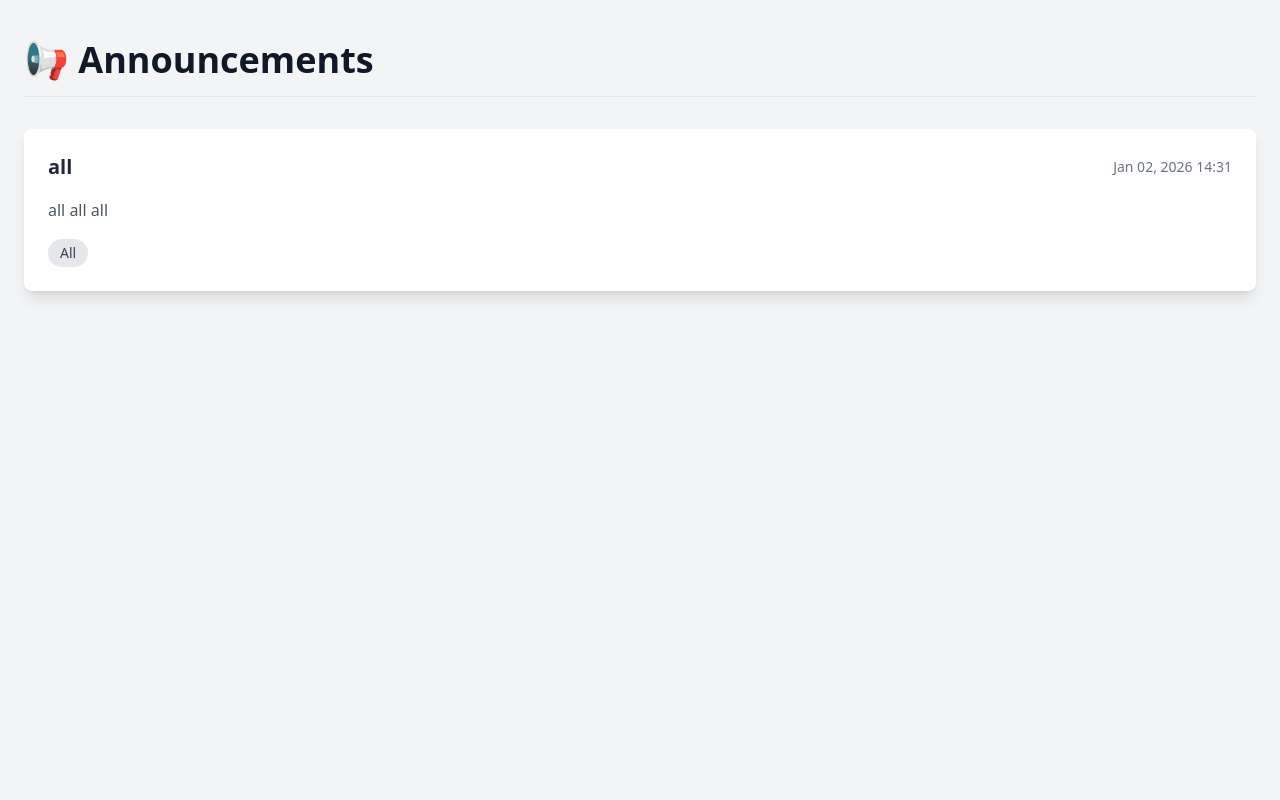
After one commit to jowjops/joseSenior, a Django app: page /announcements/ in a window 1280 px wide. The commit adds this page. Run offline with Django 5.2, Linux system fonts and the light colour scheme; data comes from the database, SQL or seed files in the repository; both versions use the stored data as it was after the commit; some libraries are stand-ins or nearby versions.

Commit message:
adding the announcment system

```diff
--- a/core/admin.py
+++ b/core/admin.py
@@ -1,6 +1,6 @@
 from django.contrib import admin
-
-# Register your models here.
+from .models import Announcement
 from .models import LatestNews
 
 admin.site.register(LatestNews)
+admin.site.register(Announcement)
--- a/core/models.py
+++ b/core/models.py
@@ -10,3 +10,17 @@ class LatestNews(models.Model):
 
     def __str__(self):
         return self.title
+
+class Announcement(models.Model):
+    ANNOUNCEMENT_FOR_CHOICES = [
+        ('All', 'All Users'),
+        ('Students', 'Students Only'),
+        ('Teachers', 'Teachers Only'),
+        ]
+    title = models.CharField(max_length=200)
+    content = models.TextField()
+    published_date = models.DateTimeField(auto_now_add=True)
+    announcment_for = models.CharField(max_length=50, default='All',null=True, blank=True, choices=ANNOUNCEMENT_FOR_CHOICES)
+
+    def __str__(self):
+        return self.title
--- a/core/urls.py
+++ b/core/urls.py
@@ -9,4 +9,5 @@ urlpatterns = [
     path('students/<int:pk>/increase_absence/', views.increase_absence, name='increase_absence'),
     path('students/<int:pk>/decrease_absence/', views.decrease_absence, name='decrease_absence'),
     path('students/<int:pk>/manage_absence/', views.manage_absence, name='manage_absence'),
+    path('announcements/', views.announcement_list, name='announcement_list'),
 ]
--- a/core/views.py
+++ b/core/views.py
@@ -5,6 +5,7 @@ from django.shortcuts import render
 from users.decorators import teacher_or_admin_required
 from django.shortcuts import get_object_or_404, redirect
 from users.models import StudentProfile
+from .models import Announcement
 
 
 def home(request):
@@ -34,3 +35,8 @@ def decrease_absence(request, pk):
     if student.absence_value > 0: student.absence_value -= 1
     student.save()
     return redirect('students_by_class')
+
+
+def announcement_list(request):
+    announcements = Announcement.objects.order_by('-published_date')
+    return render(request, 'announcements.html', {'announcements': announcements})
--- /dev/null
+++ b/templates/announcements.html
@@ -0,0 +1,78 @@
+<!DOCTYPE html>
+<html lang="en">
+<head>
+  <meta charset="UTF-8">
+  <meta name="viewport" content="width=device-width, initial-scale=1.0">
+  <title>Announcements</title>
+  <script src="https://cdn.tailwindcss.com"></script>
+</head>
+<body class="bg-gray-100 min-h-screen">
+
+  <div class="container mx-auto px-6 py-10">
+    <!-- Header -->
+    <h1 class="text-4xl font-bold text-gray-900 mb-8 border-b pb-4">
+      📢 Announcements
+    </h1>
+
+    {% if announcements %}
+  <div class="space-y-6">
+    {% for announcement in announcements %}
+      {% if announcement.announcment_for == 'All' %}
+        <!-- Show to everyone -->
+        <div class="bg-white shadow-lg rounded-lg p-6 hover:shadow-xl transition-shadow duration-300">
+          <div class="flex items-center justify-between mb-4">
+            <h2 class="text-xl font-semibold text-gray-800">{{ announcement.title }}</h2>
+            <span class="text-sm text-gray-500">
+              {{ announcement.published_date|date:"M d, Y H:i" }}
+            </span>
+          </div>
+          <p class="text-gray-600 leading-relaxed mb-4">
+            {{ announcement.content }}
+          </p>
+          <span class="inline-block text-sm font-medium px-3 py-1 rounded-full bg-gray-200 text-gray-700">
+            {{ announcement.announcment_for }}
+          </span>
+        </div>
+      {% elif announcement.announcment_for == 'Teachers' and user.teacherprofile_profile %}
+        <!-- Show only to teachers -->
+        <div class="bg-white shadow-lg rounded-lg p-6 hover:shadow-xl transition-shadow duration-300">
+          <div class="flex items-center justify-between mb-4">
+            <h2 class="text-xl font-semibold text-gray-800">{{ announcement.title }}</h2>
+            <span class="text-sm text-gray-500">
+              {{ announcement.published_date|date:"M d, Y H:i" }}
+            </span>
+          </div>
+          <p class="text-gray-600 leading-relaxed mb-4">
+            {{ announcement.content }}
+          </p>
+          <span class="inline-block text-sm font-medium px-3 py-1 rounded-full bg-blue-100 text-blue-700">
+            {{ announcement.announcment_for }}
+          </span>
+        </div>
+      {% elif announcement.announcment_for == 'Students' and user.studentprofile_profile %}
+        <!-- Show only to students -->
+        <div class="bg-white shadow-lg rounded-lg p-6 hover:shadow-xl transition-shadow duration-300">
+          <div class="flex items-center justify-between mb-4">
+            <h2 class="text-xl font-semibold text-gray-800">{{ announcement.title }}</h2>
+            <span class="text-sm text-gray-500">
+              {{ announcement.published_date|date:"M d, Y H:i" }}
+            </span>
+          </div>
+          <p class="text-gray-600 leading-relaxed mb-4">
+            {{ announcement.content }}
+          </p>
+          <span class="inline-block text-sm font-medium px-3 py-1 rounded-full bg-green-100 text-green-700">
+            {{ announcement.announcment_for }}
+          </span>
+        </div>
+      {% endif %}
+    {% endfor %}
+  </div>
+{% else %}
+  <p class="text-gray-600 text-center mt-10">No announcements available.</p>
+{% endif %}
+
+  </div>
+
+</body>
+</html>
--- a/templates/core/home.html
+++ b/templates/core/home.html
@@ -177,9 +177,10 @@
         <button id="hamburger" class="md:hidden text-gray-600 focus:outline-none">
           <i class="fas fa-bars text-xl"></i>
         </button>
+        <a href="{% url 'announcement_list' %}"><i class="fa-regular fa-bell"></i></a>
 
         {% if user.is_authenticated %}
-        <a href="{% url 'account_logout' %}">Logout</a>
+        <a href="{% url 'account_logout' %}"><i class="fa-solid fa-arrow-right-from-bracket"></i></a>
         {% else %}
         <a href="{% url 'account_login' %}">Login</a>
         {% endif %}
```
Also changed, not shown: core/migrations/0003_announcement.py (added), db.sqlite3.
